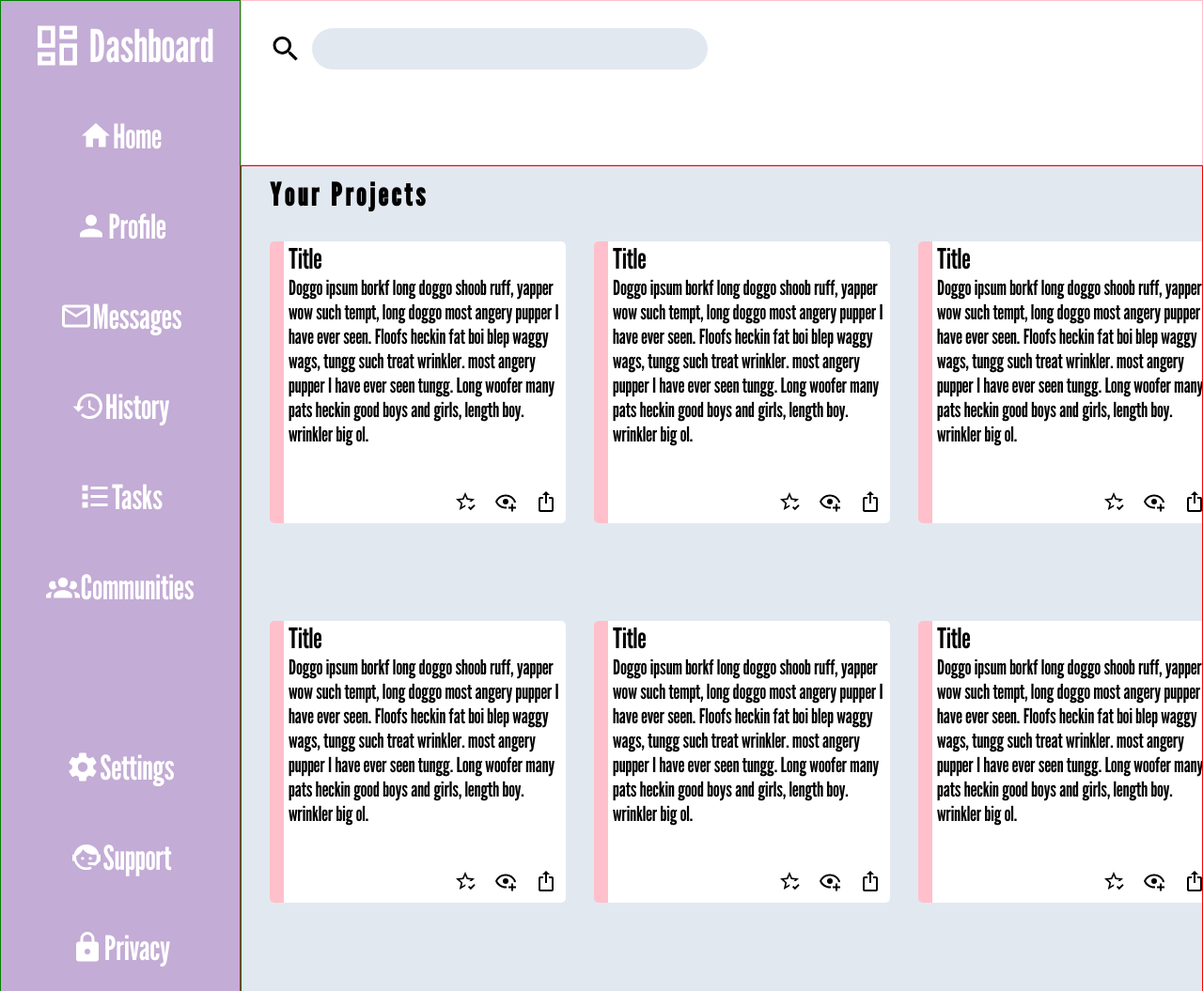
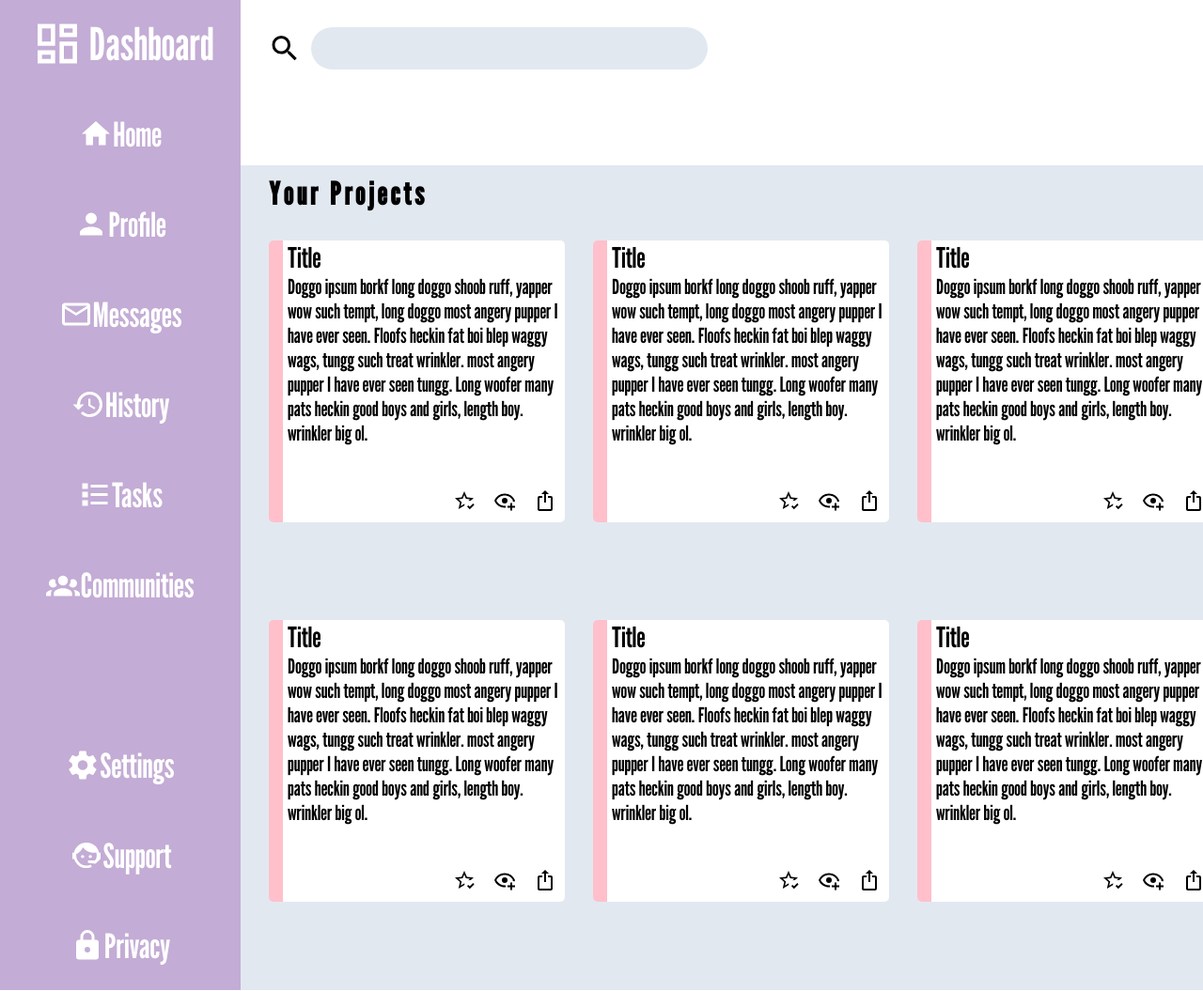
Before and after one commit to JMathiak/odin-admin-dashboard, a plain HTML site: page index.html in a window 1280 px wide. Shown: the whole page at 94% size. Drawn offline with nearby package versions, Linux system fonts and the light colour scheme.

Commit message:
got rid of borders used for visualizing the grid

```diff
--- a/style.css
+++ b/style.css
@@ -16,7 +16,7 @@
 
 .header {
   grid-area: header;
-  border: 1px solid pink;
+
   padding: 15px;
   display: grid;
   grid-template-columns: repeat(6, 1fr);
@@ -61,7 +61,7 @@
 }
 .sidebar {
   grid-area: sidebar;
-  border: 1px solid green;
+
   display: grid;
   grid-template-rows: repeat(11, 1fr);
   gap: 2px;
@@ -73,7 +73,6 @@
 
 .content {
   grid-area: content;
-  border: 1px solid red;
   display: grid;
   grid-template-columns: 3fr 1fr;
   grid-template-rows: 1fr 1fr;
```
